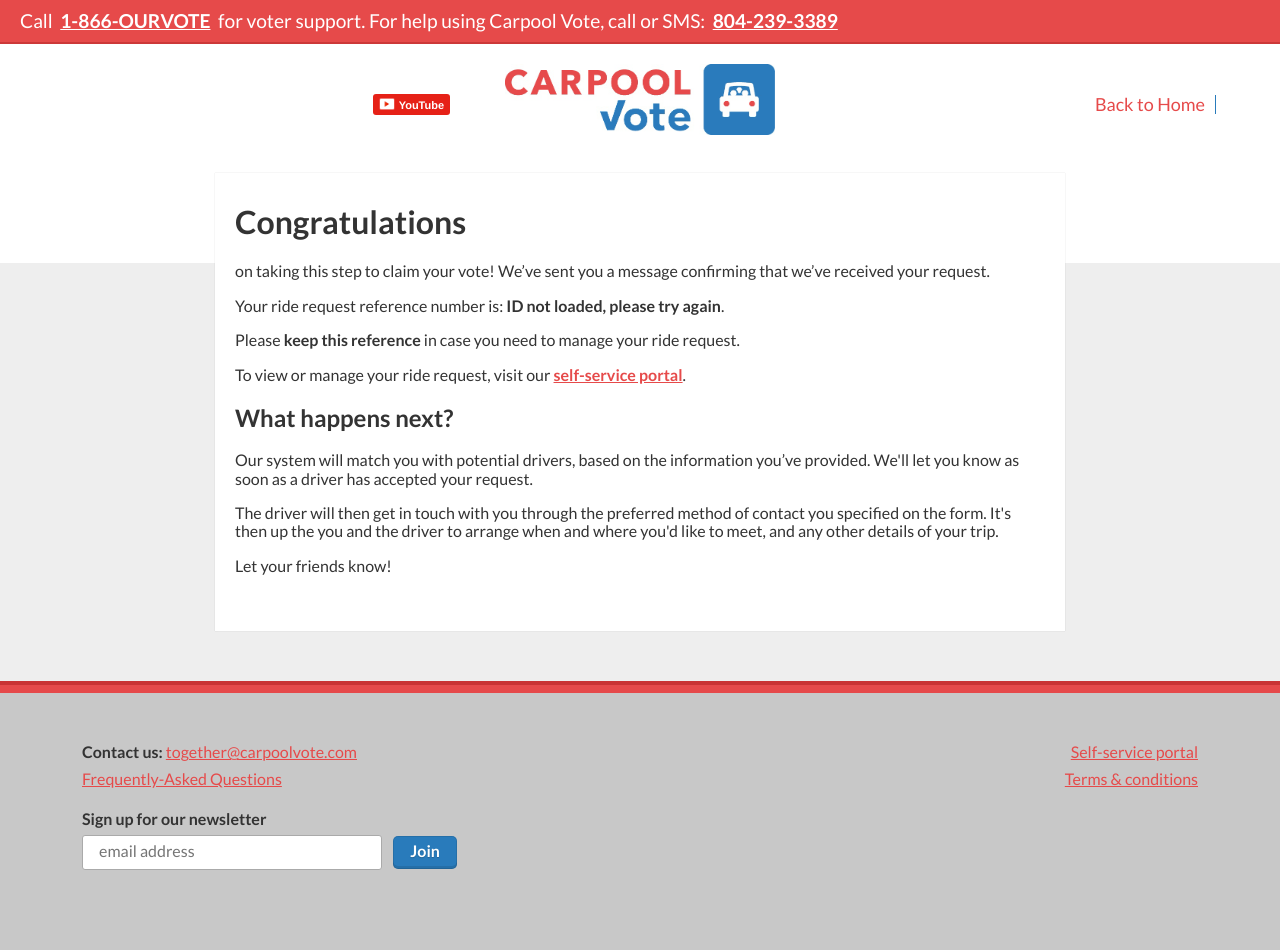
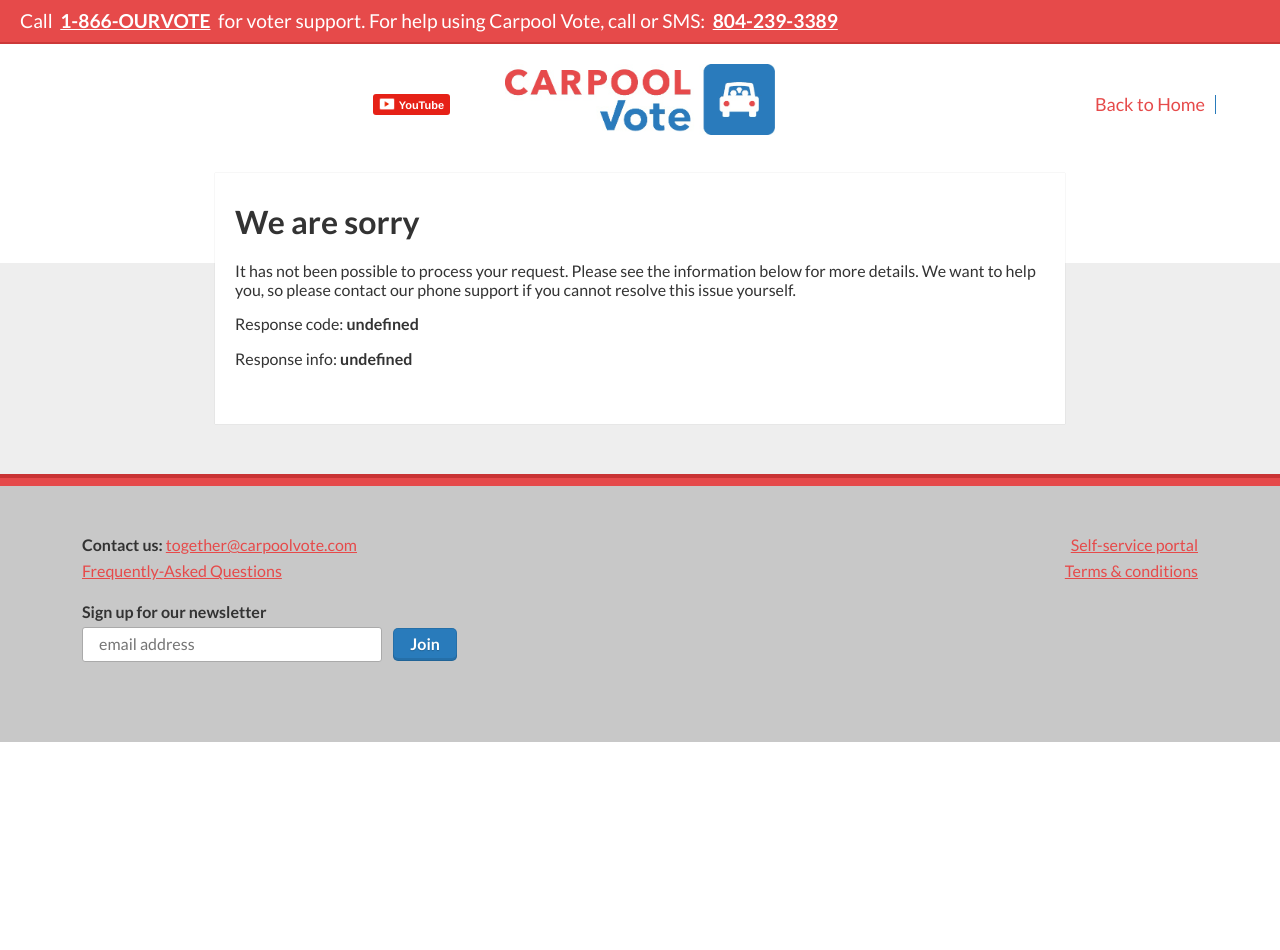
Before and after one commit to voteamerica/voteamerica.github.io, a Jekyll site: the page built from pages/thanks-rider.html, in a window 1280 px wide. Built offline with Jekyll 4.4.1, drawn with Linux system fonts in a browser that asks for light colours; nearby versions of some CDN libraries; comment, search, counter and statistics services are not loaded; after the commit the page ends 900 px from its top, so only the background shows below that; part of the change alters nothing that is shown.

Commit message:
display relevant info for request success or failure

```diff
--- a/pages/thanks-rider.html
+++ b/pages/thanks-rider.html
@@ -8,8 +8,18 @@ title: Thank you!
     <div class="wrapper single-column offset-top">
         <div class="bannerbox">
             <div class="bannerbox__content">
-                <h1>Congratulations</h1>
-                <p>on taking this step to claim your vote! We’ve sent you a message confirming that we’ve received your request.</p>
+                <h1 id="thanks-header">Congratulations</h1>
+                <span id="sorryHeading" hidden style="display:none">We are sorry</span>
+
+                <p id="introPara">on taking this step to claim your vote! We’ve sent you a message confirming that we’ve received your request.</p>
+                <span id="sorryPara" hidden style="display:none">It has not been possible to process your request. Please see the information below for more details. We want to help you, so please contact our phone support if you cannot resolve this issue yourself.</span>
+
+                <div id="responseDetails" hidden style="display:none">
+                    <p>Response code: <b id="responseCode" class="uuid"></b></p>
+                    <p>Response info: <b id="responseText" class="uuid"></b></p>
+                </div>
+
+                <div id="requestSuccessInfo">
                     <p>Your ride request reference number is: <b class="uuid">ID not loaded, please try again</b>.</p>
                     <p>Please <strong>keep this reference</strong> in case you need to manage your ride request.</p>
                     <p>To view or manage your ride request, visit our <b><a class="self-service-url" href="../self-service/?type=rider">self-service portal</a></b>.</p>
@@ -17,8 +27,9 @@ title: Thank you!
                     <h2>What happens next?</h2>
                     <p>Our system will match you with potential drivers, based on the information you’ve provided. We'll let you know as soon as a driver has accepted your request.</p>
                     <p>The driver will then get in touch with you through the preferred method of contact you specified on the form. It's then up the you and the driver to arrange when and where you'd like to meet, and any other details of your trip.</p>
+                    <p>Let your friends know!</p>
+                </div>
 
-                <p>Let your friends know!</p>
                 <ul class="social">
                     <li role="presentation" class="social__twitter">
                         <a href="https://twitter.com/intent/tweet" class="twitter-mention-button" data-text="I’ve signed up for a ride to #ClaimMyVote on @CarpoolVote. #Election2016 will be close. #CountEveryVote" data-related="" data-url="http://carpoolvote.com" data-show-count="false">Tweet to help others find out about this!</a>
@@ -30,4 +41,5 @@ title: Thank you!
             </div>
         </div>
     </div>
+    <script src="/scripts/thanks.js"></script>
 </main>
--- /dev/null
+++ b/scripts/thanks.js
@@ -0,0 +1,33 @@
+if (!remoteUrl) {
+  var remoteUrl = "https://api.carpoolvote.com/live";
+}
+
+const handleBackendResponse = () => {
+  var data = tinyQuery.getAll();
+
+  var heading             = document.getElementById("thanks-header");
+  var introPara           = document.getElementById("introPara");
+  var successInfo         = document.getElementById("requestSuccessInfo");
+  var responseDetails     = document.getElementById("responseDetails");
+  var responseCode        = document.getElementById("responseCode");
+  var responseText        = document.getElementById("responseText");
+
+  var headingFailureText  = document.getElementById("sorryHeading").innerHTML;
+  var paraFailureText     = document.getElementById("sorryPara").innerHTML;
+
+  if (data.code != "0") {
+    heading.innerHTML   = headingFailureText;
+    introPara.innerHTML = paraFailureText;
+
+    successInfo.setAttribute("hidden", "hidden");
+    successInfo.setAttribute("style", "display:none");
+
+    responseDetails.removeAttribute("hidden");
+    responseDetails.setAttribute("style", "");
+
+    responseCode.innerHTML = data.code;
+    responseText.innerHTML = data.info;
+  }
+}
+
+window.onload = handleBackendResponse;
```
Lines whose indentation alone changed are shown as unchanged.
